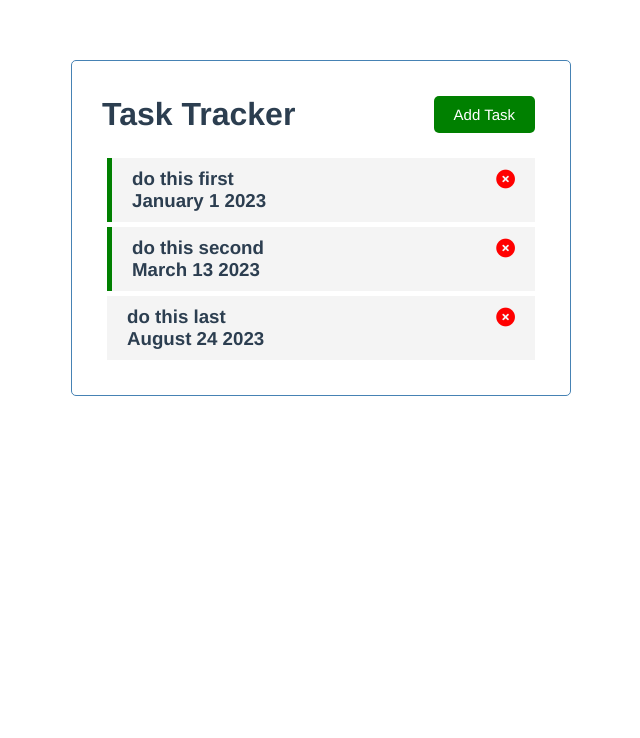
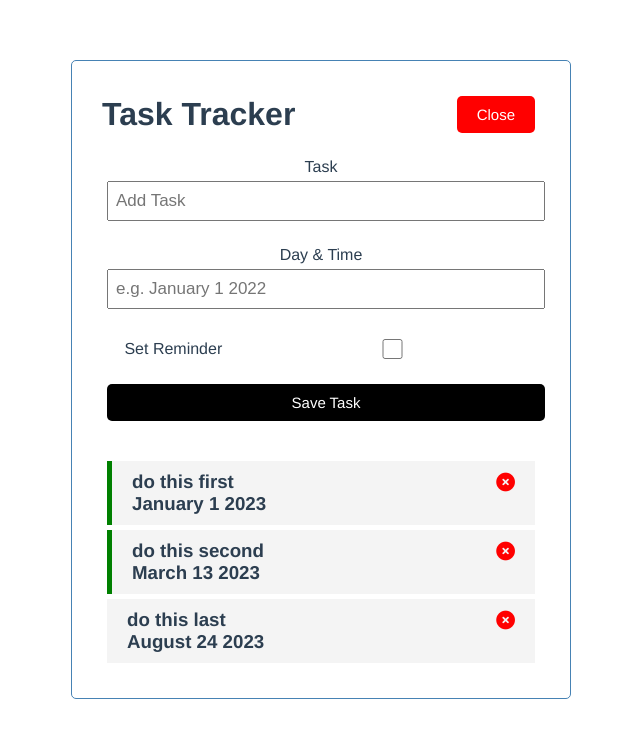
Before and after one commit to Brece/vue-task-manager, a Vue app: page / in a window 1280 px wide. Both pictures are taken after a click on the button "Add Task". Shown: the top 738 px of the page, without its empty margins (319-959 px from the left). Built offline with nearby package versions, Linux system fonts and the light colour scheme.

Commit message:
adds form functionality

```diff
--- a/src/App.vue
+++ b/src/App.vue
@@ -1,6 +1,9 @@
 <template>
 	<div class="container">
-		<Header title="Task Tracker" />
+		<Header @toggle-add-task="toggleAddTask" title="Task Tracker" :showAddTask="showAddTask" />
+		<div v-if="showAddTask">
+			<AddTask @add-task="addTask" />
+		</div>
 		<Tasks :tasks="tasks" @delete-task="deleteTask" @toggle-reminder="toggleReminder" />
 	</div>
 </template>
@@ -8,19 +11,25 @@
 <script>
 	import Header from './components/Header.vue';
 	import Tasks from './components/Tasks.vue';
+	import AddTask from './components/AddTask.vue';
 
 	export default {
 		name: 'App',
 		components: {
 			Header,
-			Tasks
+			Tasks,
+			AddTask
 		},
 		data() {
 			return {
 				tasks: [],
+				showAddTask: false
 			}
 		},
 		methods: {
+			addTask(task) {
+				this.tasks = [...this.tasks, task];
+			},
 			deleteTask(id) {
 				if(confirm('Are you sure?')) {
 					this.tasks = this.tasks.filter((task) => task.id !== id );
@@ -28,6 +37,9 @@
 			},
 			toggleReminder(id) {
 				this.tasks = this.tasks.map((task) => task.id === id ? {...task, reminder: !task.reminder } : task );
+			},
+			toggleAddTask() {
+				this.showAddTask = !this.showAddTask;
 			}
 		},
 		created() {
--- /dev/null
+++ b/src/components/AddTask.vue
@@ -0,0 +1,94 @@
+<template>
+    <form @submit="onSubmit" class="add-form">
+        <div class="form-control">
+            <label for="task">Task</label>
+            <input type="text" id="task" v-model="text" name="text" placeholder="Add Task">
+        </div>
+        <div class="form-control">
+            <label for="day">Day & Time</label>
+            <input type="text" id="day" v-model="day" name="day" placeholder="e.g. January 1 2022">
+        </div>
+        <div class="form-control form-control-check">
+            <label for="reminder">Set Reminder</label>
+            <input type="checkbox" id="reminder" v-model="reminder" name="reminder">
+        </div>
+
+        <input type="submit" value="Save Task" class="btn btn-block">
+    </form>
+</template>
+
+<script>
+    export default {
+        name: 'addTaskComponent',
+        data() {
+            return {
+                text: '',
+                day: '',
+                reminder: false
+            }
+        },
+        methods: {
+            onSubmit(e) {
+                e.preventDefault();
+
+                if(!this.text) {
+                    alert('Please add a task');
+                    return;
+                }
+
+                // create new task if task value is not empty
+                const newTask = {
+                    id: new Date().getTime(),
+                    text: this.text,
+                    day: this.day,
+                    reminder: this.reminder
+                }
+
+                // emit new task to parent component and update tasks array
+                this.$emit('add-task', newTask);
+
+                // reset form value when successfully submitted
+                this.text = '';
+                this.day = '';
+                this.reminder = false;
+            }
+        }
+    }
+</script>
+
+<style scoped>
+    .add-form {
+        margin-bottom: 40px;
+    }
+
+    .form-control {
+        margin: 20px 0;
+    }
+
+    .form-control label {
+        display: block;
+    }
+
+    .form-control input {
+        width: 100%;
+        height: 40px;
+        margin: 5px;
+        padding: 3px 7px;
+        font-size: 17px;
+    }
+
+    .form-control-check {
+        display: flex;
+        justify-content: space-between;
+        align-items: center;
+    }
+
+    .form-control-check label {
+        flex: 1;
+    }
+
+    .form-control-check input {
+        flex: 2;
+        height: 20px;
+    }
+</style>
--- a/src/components/Button.vue
+++ b/src/components/Button.vue
@@ -11,8 +11,7 @@
         },
         methods: {
             onClick() {
-                // TODO: handle click event
-                console.log('clicked');
+                this.$emit('btn-click');
             }
         }
     }
--- a/src/components/Header.vue
+++ b/src/components/Header.vue
@@ -1,7 +1,7 @@
 <template>
     <header>
         <h1>{{ title }}</h1>
-        <Button text="Add Task" color="green" />
+        <Button @btn-click="$emit('toggle-add-task')" :text="showAddTask ? 'Close' : 'Add Task'" :color="showAddTask ? 'red' : 'green'" :showAddTask="showAddTask" />
     </header>
 </template>
 
@@ -12,6 +12,7 @@
         name: 'HeaderComponent',
         props: {
 			title: String,
+            showAddTask: Boolean,
 		},
         components: {
             Button,
```
